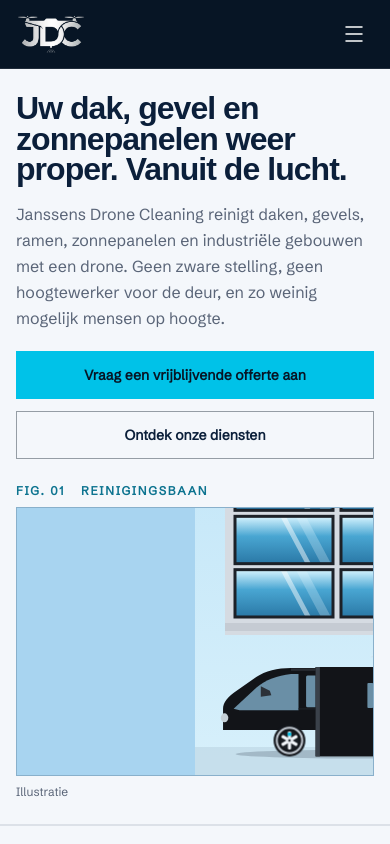
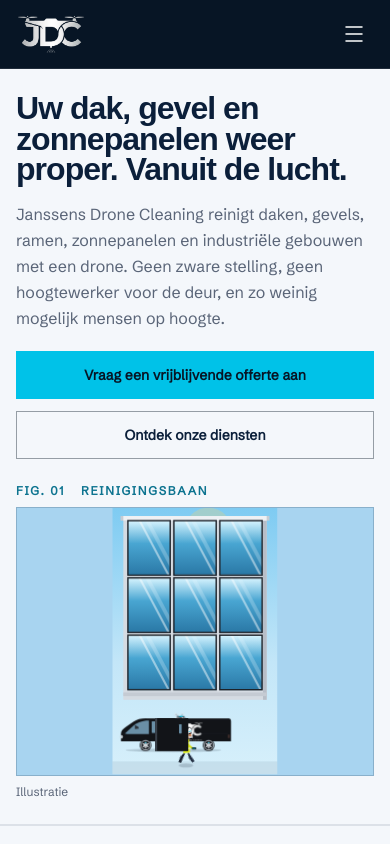
Before and after one commit to lodeja/bdc-web, a Next.js app: page / in a window 390 px wide. Shown: the top 844 px of the page. Built offline with nearby package versions, Linux system fonts and the light colour scheme; a web font is replaced by a local one.

Commit message:
fit: place the cleaning story inside the Fig. 01 frame
Recompose the desktop and mobile scenes for the dossier figure and size the SVG with container lengths so Firefox keeps the scale.

Co-authored-by: lodeja <lodeja@users.noreply.github.com>

```diff
--- a/src/components/DroneCleaningHeroAnimation.tsx
+++ b/src/components/DroneCleaningHeroAnimation.tsx
@@ -17,7 +17,7 @@ const LABEL =
  */
 export function DroneCleaningHeroAnimation() {
   return (
-    <div className="absolute inset-0">
+    <div className="relative h-full w-full">
       <style dangerouslySetInnerHTML={{ __html: heroMotionCss }} />
       <script
         dangerouslySetInnerHTML={{
--- a/src/components/hero-story.ts
+++ b/src/components/hero-story.ts
@@ -97,33 +97,33 @@ const EASE_VAN = "cubic-bezier(0.55, 0.04, 0.82, 0.22)";
 
 const desktopGeom: Geom = {
   variant: "desktop",
-  viewW: 1440,
-  viewH: 900,
+  viewW: 680,
+  viewH: 640,
   cols: 3,
   rows: 3,
   tower: {
-    x: 1024,
-    y: 108,
-    w: 376,
-    h: 756,
-    padX: 16,
-    padY: 20,
-    padBottom: 188,
-    gapX: 12,
-    gapY: 12,
+    x: 300,
+    y: 24,
+    w: 340,
+    h: 490,
+    padX: 14,
+    padY: 14,
+    padBottom: 56,
+    gapX: 10,
+    gapY: 8,
   },
-  droneLand: { x: 960, y: 688 },
-  operator: { x: 1008, y: 872 },
-  figure: 1,
+  droneLand: { x: 250, y: 478 },
+  operator: { x: 308, y: 628 },
+  figure: 0.82,
   van: {
-    x: 576,
-    y: 762,
-    travel: -1040,
-    length: 392,
-    rearAxle: 309.4,
-    frontAxle: 92.2,
-    axleY: 96.1,
-    wheelR: 20.2,
+    x: 36,
+    y: 542,
+    travel: -420,
+    length: 300,
+    rearAxle: 236.8,
+    frontAxle: 70.6,
+    axleY: 73.5,
+    wheelR: 15.4,
   },
   approach: 0.85,
   lane: 1.22,
@@ -137,33 +137,33 @@ const desktopGeom: Geom = {
 
 const mobileGeom: Geom = {
   variant: "mobile",
-  viewW: 390,
-  viewH: 844,
+  viewW: 360,
+  viewH: 580,
   cols: 3,
   rows: 3,
   tower: {
-    x: 30,
-    y: 524,
-    w: 330,
-    h: 180,
+    x: 24,
+    y: 18,
+    w: 312,
+    h: 400,
     padX: 10,
-    padY: 8,
-    padBottom: 18,
+    padY: 10,
+    padBottom: 22,
     gapX: 8,
     gapY: 6,
   },
-  droneLand: { x: 228, y: 692 },
-  operator: { x: 268, y: 824 },
-  figure: 0.78,
+  droneLand: { x: 168, y: 430 },
+  operator: { x: 198, y: 562 },
+  figure: 0.72,
   van: {
-    x: 22,
-    y: 734,
-    travel: -370,
-    length: 308,
-    rearAxle: 243.1,
-    frontAxle: 72.5,
-    axleY: 75.5,
-    wheelR: 15.9,
+    x: 14,
+    y: 456,
+    travel: -310,
+    length: 248,
+    rearAxle: 195.7,
+    frontAxle: 58.4,
+    axleY: 60.8,
+    wheelR: 12.8,
   },
   approach: 0.7,
   lane: 1.02,
@@ -461,20 +461,20 @@ function buildStory(g: Geom): HeroStory {
 export const desktopStory = buildStory(desktopGeom);
 export const mobileStory = buildStory(mobileGeom);
 
-function frameRule(story: HeroStory, anchor: "right" | "center") {
+function frameRule(story: HeroStory) {
   const { variant, viewW, viewH } = story;
-  const fit = `scale(min(100cqw / ${viewW}px, 100cqh / ${viewH}px))`;
-  if (anchor === "right") {
-    return `.jdc-ha-frame[data-variant="${variant}"] svg{right:0;width:${viewW}px;height:${viewH}px;transform-origin:100% 100%;transform:${fit}}`;
-  }
-  return `.jdc-ha-frame[data-variant="${variant}"] svg{left:50%;width:${viewW}px;height:${viewH}px;transform-origin:center bottom;transform:translateX(-50%) ${fit}}`;
+  // Size the SVG with lengths. Firefox drops a transform when scale() divides
+  // container-query units, which left Fig. 01 at its raw viewBox size.
+  const width = `min(100cqw,calc(100cqh * ${viewW} / ${viewH}))`;
+  const height = `min(100cqh,calc(100cqw * ${viewH} / ${viewW}))`;
+  return `.jdc-ha-frame[data-variant="${variant}"] svg{left:50%;top:50%;bottom:auto;width:${width};height:${height};transform:translate(-50%,-50%)}`;
 }
 
 export const heroMotionCss = `
 .jdc-ha-frame{container-type:size;position:relative;width:100%;height:100%;overflow:hidden}
-.jdc-ha-frame svg{position:absolute;bottom:0;max-width:none;display:block}
-${frameRule(desktopStory, "right")}
-${frameRule(mobileStory, "center")}
+.jdc-ha-frame svg{position:absolute;max-width:none;display:block}
+${frameRule(desktopStory)}
+${frameRule(mobileStory)}
 @keyframes jdc-ha-wipe{from{transform:scaleX(1)}to{transform:scaleX(0)}}
 @keyframes jdc-ha-glint{0%{opacity:0}38%{opacity:.95}100%{opacity:.48}}
 @keyframes jdc-ha-spin{to{transform:rotate(398deg)}}
```
Also changed, not shown: 1 other file (tests, documents, lock files or other folders).
